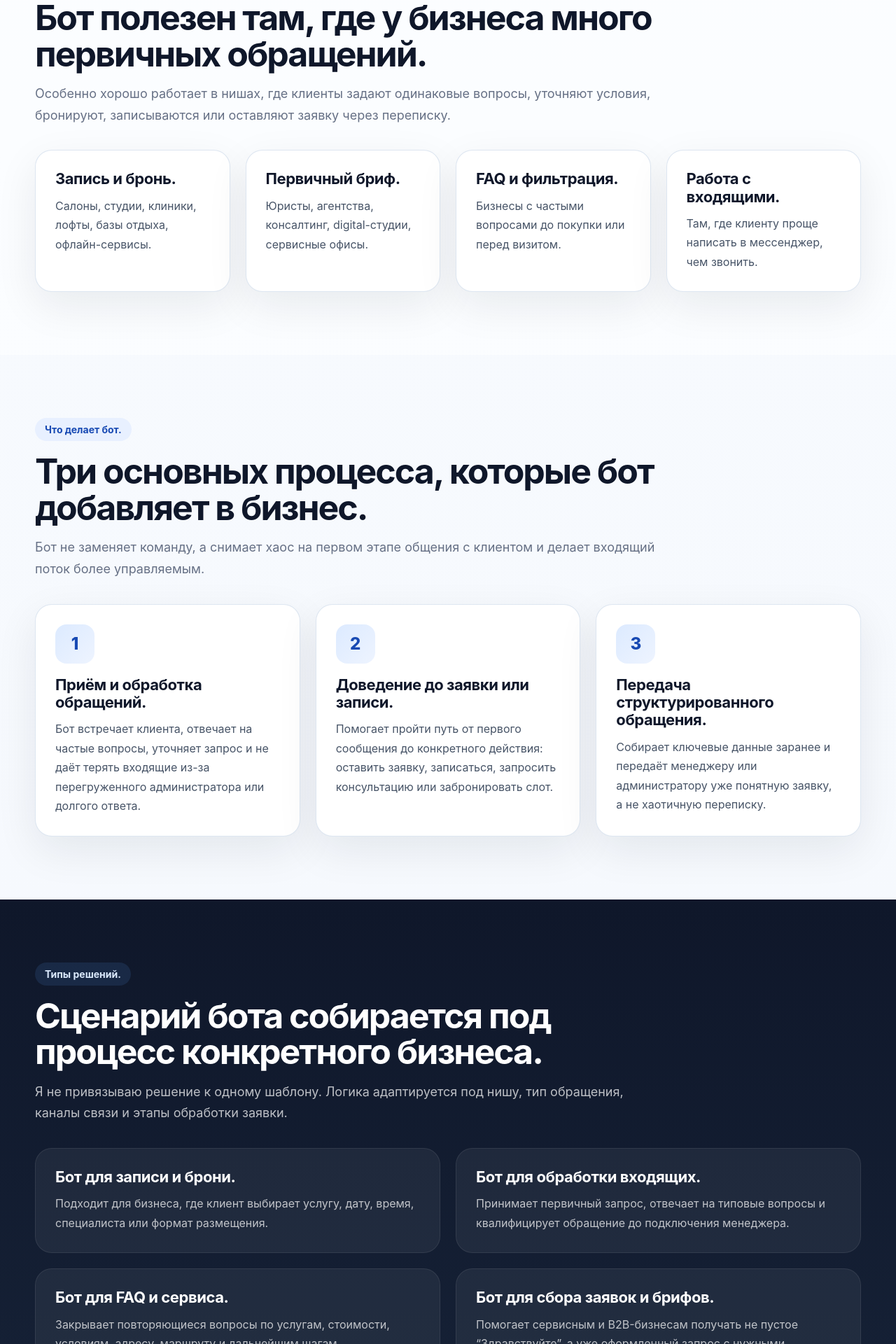
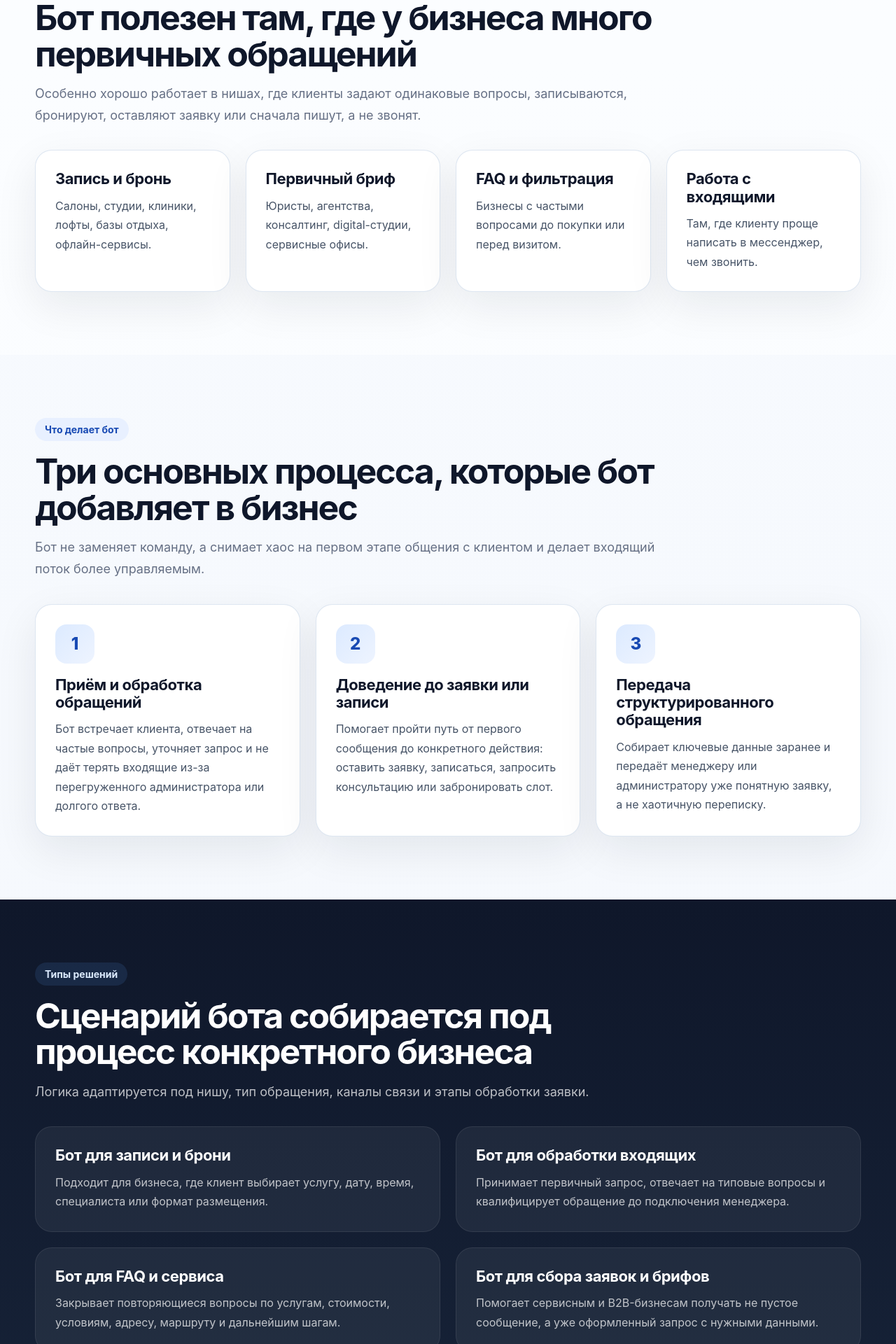
Before and after one commit to yvngfloyd/bot_landing, a React (Vite) app: page / in a window 1280 px wide. Shown: the part 880-2800 px from the top of the page at 70% size. Built offline with nearby package versions, Linux system fonts and the light colour scheme.

Commit message:
Update App.jsx

```diff
--- a/App.jsx
+++ b/App.jsx
@@ -18,9 +18,9 @@ function App() {
         <section className="hero">
           <div className="container hero-grid">
             <div className="hero-copy">
-              <div className="eyebrow">MAX, Telegram и WhatsApp для приёма заявок.</div>
+              <div className="eyebrow">MAX, Telegram и WhatsApp для приёма заявок</div>
 
-              <h1>Боты для бизнеса, которые принимают обращения и доводят клиента до заявки.</h1>
+              <h1>Боты для бизнеса, которые принимают обращения и доводят клиента до заявки</h1>
 
               <p className="hero-text">
                 Помогаю бизнесу автоматизировать первичную коммуникацию с клиентом: отвечать на частые
@@ -37,7 +37,12 @@ function App() {
                   Получить схему под бизнес
                 </a>
 
-                <a className="btn btn-secondary" href="https://t.me/tgbotsetup" target="_blank" rel="noreferrer">
+                <a
+                  className="btn btn-secondary"
+                  href="https://t.me/tgbotsetup"
+                  target="_blank"
+                  rel="noreferrer"
+                >
                   Написать в Telegram
                 </a>
               </div>
@@ -45,18 +50,18 @@ function App() {
 
             <div className="hero-visual">
               <div className="hero-card">
-                <div className="hero-card-badge">Сценарий первичной обработки обращений.</div>
-                <h3>Бот берёт на себя рутину.</h3>
+                <div className="hero-card-badge">Сценарий первичной обработки обращений</div>
+                <h3>Бот берёт на себя рутину</h3>
                 <p>
                   Принимает сообщение, уточняет запрос, отвечает на типовые вопросы и передаёт в работу уже
                   структурированное обращение.
                 </p>
 
                 <div className="hero-list">
-                  <div className="hero-list-item">Новая заявка.</div>
-                  <div className="hero-list-item">Выбор услуги или сценария.</div>
-                  <div className="hero-list-item">Сбор контакта и уточнение задачи.</div>
-                  <div className="hero-list-item">Передача готового обращения в работу.</div>
+                  <div className="hero-list-item">Новая заявка</div>
+                  <div className="hero-list-item">Выбор сценария или услуги</div>
+                  <div className="hero-list-item">Сбор контакта и уточнение задачи</div>
+                  <div className="hero-list-item">Передача готового обращения в работу</div>
                 </div>
               </div>
             </div>
@@ -66,32 +71,32 @@ function App() {
         <section className="section section-soft" id="fit">
           <div className="container">
             <div className="section-head">
-              <div className="section-kicker">Для каких задач подходит.</div>
-              <h2>Бот полезен там, где у бизнеса много первичных обращений.</h2>
+              <div className="section-kicker">Для каких задач подходит</div>
+              <h2>Бот полезен там, где у бизнеса много первичных обращений</h2>
               <p>
-                Особенно хорошо работает в нишах, где клиенты задают одинаковые вопросы, уточняют условия,
-                бронируют, записываются или оставляют заявку через переписку.
+                Особенно хорошо работает в нишах, где клиенты задают одинаковые вопросы, записываются,
+                бронируют, оставляют заявку или сначала пишут, а не звонят.
               </p>
             </div>
 
             <div className="cards-grid cards-grid-4">
               <article className="info-card">
-                <h3>Запись и бронь.</h3>
+                <h3>Запись и бронь</h3>
                 <p>Салоны, студии, клиники, лофты, базы отдыха, офлайн-сервисы.</p>
               </article>
 
               <article className="info-card">
-                <h3>Первичный бриф.</h3>
+                <h3>Первичный бриф</h3>
                 <p>Юристы, агентства, консалтинг, digital-студии, сервисные офисы.</p>
               </article>
 
               <article className="info-card">
-                <h3>FAQ и фильтрация.</h3>
+                <h3>FAQ и фильтрация</h3>
                 <p>Бизнесы с частыми вопросами до покупки или перед визитом.</p>
               </article>
 
               <article className="info-card">
-                <h3>Работа с входящими.</h3>
+                <h3>Работа с входящими</h3>
                 <p>Там, где клиенту проще написать в мессенджер, чем звонить.</p>
               </article>
             </div>
@@ -101,8 +106,8 @@ function App() {
         <section className="section" id="functions">
           <div className="container">
             <div className="section-head">
-              <div className="section-kicker">Что делает бот.</div>
-              <h2>Три основных процесса, которые бот добавляет в бизнес.</h2>
+              <div className="section-kicker">Что делает бот</div>
+              <h2>Три основных процесса, которые бот добавляет в бизнес</h2>
               <p>
                 Бот не заменяет команду, а снимает хаос на первом этапе общения с клиентом и делает входящий
                 поток более управляемым.
@@ -112,7 +117,7 @@ function App() {
             <div className="cards-grid cards-grid-3">
               <article className="feature-card">
                 <div className="feature-icon">1</div>
-                <h3>Приём и обработка обращений.</h3>
+                <h3>Приём и обработка обращений</h3>
                 <p>
                   Бот встречает клиента, отвечает на частые вопросы, уточняет запрос и не даёт терять
                   входящие из-за перегруженного администратора или долгого ответа.
@@ -121,7 +126,7 @@ function App() {
 
               <article className="feature-card">
                 <div className="feature-icon">2</div>
-                <h3>Доведение до заявки или записи.</h3>
+                <h3>Доведение до заявки или записи</h3>
                 <p>
                   Помогает пройти путь от первого сообщения до конкретного действия: оставить заявку,
                   записаться, запросить консультацию или забронировать слот.
@@ -130,7 +135,7 @@ function App() {
 
               <article className="feature-card">
                 <div className="feature-icon">3</div>
-                <h3>Передача структурированного обращения.</h3>
+                <h3>Передача структурированного обращения</h3>
                 <p>
                   Собирает ключевые данные заранее и передаёт менеджеру или администратору уже понятную
                   заявку, а не хаотичную переписку.
@@ -143,17 +148,16 @@ function App() {
         <section className="section section-dark" id="solutions">
           <div className="container">
             <div className="section-head section-head-dark">
-              <div className="section-kicker section-kicker-dark">Типы решений.</div>
-              <h2>Сценарий бота собирается под процесс конкретного бизнеса.</h2>
+              <div className="section-kicker section-kicker-dark">Типы решений</div>
+              <h2>Сценарий бота собирается под процесс конкретного бизнеса</h2>
               <p>
-                Я не привязываю решение к одному шаблону. Логика адаптируется под нишу, тип обращения,
-                каналы связи и этапы обработки заявки.
+                Логика адаптируется под нишу, тип обращения, каналы связи и этапы обработки заявки.
               </p>
             </div>
 
             <div className="cards-grid cards-grid-2">
               <article className="dark-card">
-                <h3>Бот для записи и брони.</h3>
+                <h3>Бот для записи и брони</h3>
                 <p>
                   Подходит для бизнеса, где клиент выбирает услугу, дату, время, специалиста или формат
                   размещения.
@@ -161,7 +165,7 @@ function App() {
               </article>
 
               <article className="dark-card">
-                <h3>Бот для обработки входящих.</h3>
+                <h3>Бот для обработки входящих</h3>
                 <p>
                   Принимает первичный запрос, отвечает на типовые вопросы и квалифицирует обращение до
                   подключения менеджера.
@@ -169,7 +173,7 @@ function App() {
               </article>
 
               <article className="dark-card">
-                <h3>Бот для FAQ и сервиса.</h3>
+                <h3>Бот для FAQ и сервиса</h3>
                 <p>
                   Закрывает повторяющиеся вопросы по услугам, стоимости, условиям, адресу, маршруту и
                   дальнейшим шагам.
@@ -177,10 +181,10 @@ function App() {
               </article>
 
               <article className="dark-card">
-                <h3>Бот для сбора заявок и брифов.</h3>
+                <h3>Бот для сбора заявок и брифов</h3>
                 <p>
-                  Помогает сервисным и B2B-бизнесам получать не пустое “Здравствуйте”, а уже оформленный
-                  запрос с нужными данными.
+                  Помогает сервисным и B2B-бизнесам получать не пустое сообщение, а уже оформленный запрос
+                  с нужными данными.
                 </p>
               </article>
             </div>
@@ -190,8 +194,8 @@ function App() {
         <section className="section" id="process">
           <div className="container">
             <div className="section-head">
-              <div className="section-kicker">Как проходит запуск.</div>
-              <h2>Запуск строится по понятным этапам.</h2>
+              <div className="section-kicker">Как проходит запуск</div>
+              <h2>Запуск строится по понятным этапам</h2>
               <p>
                 Сначала разбираем бизнес-процесс, затем проектируем сценарий, подключаем нужные каналы и
                 доводим решение до рабочего состояния.
@@ -201,69 +205,36 @@ function App() {
             <div className="steps-grid">
               <article className="step-card">
                 <div className="step-number">01</div>
-                <h3>Разбираем задачу.</h3>
+                <h3>Разбираем задачу</h3>
                 <p>Смотрим, как сейчас обрабатываются входящие и где бот даст наибольшую пользу.</p>
               </article>
 
               <article className="step-card">
                 <div className="step-number">02</div>
-                <h3>Проектируем сценарий.</h3>
+                <h3>Проектируем сценарий</h3>
                 <p>Продумываем логику диалога, этапы, вопросы, ветки и точки передачи заявки.</p>
               </article>
 
               <article className="step-card">
                 <div className="step-number">03</div>
-                <h3>Подключаем и тестируем.</h3>
+                <h3>Подключаем и тестируем</h3>
                 <p>Собираем решение, подключаем каналы, тестируем сценарии и корректируем детали.</p>
               </article>
 
               <article className="step-card">
                 <div className="step-number">04</div>
-                <h3>Запускаем в работу.</h3>
+                <h3>Запускаем в работу</h3>
                 <p>Передаём готовое решение и при необходимости сопровождаем после запуска.</p>
               </article>
             </div>
           </div>
         </section>
 
-        <section className="section section-soft" id="platforms">
+        <section className="section section-soft" id="pricing">
           <div className="container">
             <div className="section-head">
-              <div className="section-kicker">Каналы запуска.</div>
-              <h2>Решение не завязано на одну платформу.</h2>
-              <p>
-                Основные сценарии можно запускать в MAX и Telegram. WhatsApp можно использовать как
-                дополнительный канал, если это подходит под задачу клиента.
-              </p>
-            </div>
-
-            <div className="cards-grid cards-grid-3">
-              <article className="platform-card">
-                <div className="platform-icon">M</div>
-                <h3>MAX.</h3>
-                <p>Подходит бизнесу, которому важен локальный и стабильный контур коммуникации.</p>
-              </article>
-
-              <article className="platform-card">
-                <div className="platform-icon">T</div>
-                <h3>Telegram.</h3>
-                <p>Удобен там, где аудитория уже привыкла писать, задавать вопросы и оставлять заявки.</p>
-              </article>
-
-              <article className="platform-card">
-                <div className="platform-icon">W</div>
-                <h3>WhatsApp.</h3>
-                <p>Используется как дополнительный канал, если он нужен под сценарий конкретного бизнеса.</p>
-              </article>
-            </div>
-          </div>
-        </section>
-
-        <section className="section" id="pricing">
-          <div className="container">
-            <div className="section-head">
-              <div className="section-kicker">Тарифы.</div>
-              <h2>Два формата запуска под разные задачи.</h2>
+              <div className="section-kicker">Тарифы</div>
+              <h2>Два формата запуска под разные задачи</h2>
               <p>
                 По умолчанию бот размещается на стороне клиента, чтобы у бизнеса сразу были свои доступы,
                 свой хостинг и полный контроль над проектом.
@@ -272,77 +243,77 @@ function App() {
 
             <div className="pricing-grid">
               <article className="price-card">
-                <div className="price-label">Базовый.</div>
-                <div className="price-value">от 20 000 до 25 000 ₽.</div>
+                <div className="price-label">Базовый</div>
+                <div className="price-value">от 20 000 до 25 000 ₽</div>
                 <p className="price-text">
                   Подходит, если нужен основной рабочий сценарий: приём обращений, запись, выбор услуги,
-                  FAQ, передача заявки в работу.
+                  FAQ и передача заявки в работу.
                 </p>
 
                 <ul className="price-list">
-                  <li>Интеграция логики под бизнес.</li>
-                  <li>Запись, бронь или приём заявки.</li>
-                  <li>Базовые ответы на частые вопросы.</li>
-                  <li>Сбор контакта и структурированное обращение.</li>
-                  <li>Размещение по умолчанию на стороне клиента.</li>
+                  <li>Интеграция логики под бизнес</li>
+                  <li>Запись, бронь или приём заявки</li>
+                  <li>Базовые ответы на частые вопросы</li>
+                  <li>Сбор контакта и структурированное обращение</li>
+                  <li>Размещение по умолчанию на стороне клиента</li>
                 </ul>
               </article>
 
               <article className="price-card price-card-accent">
-                <div className="price-label">ПРО.</div>
-                <div className="price-value">от 30 000 до 35 000 ₽.</div>
+                <div className="price-label">ПРО</div>
+                <div className="price-value">от 30 000 до 35 000 ₽</div>
                 <p className="price-text">
-                  Подходит, если нужна более гибкая логика: дополнительные ветки, подтверждения,
-                  маршруты, несколько сценариев и сопровождение после запуска.
+                  Подходит, если нужна более гибкая логика: дополнительные ветки, подтверждения, маршруты,
+                  несколько сценариев и сопровождение после запуска.
                 </p>
 
                 <ul className="price-list">
-                  <li>Всё из базового.</li>
-                  <li>Расширенная логика и дополнительные ветки.</li>
-                  <li>Сценарии подтверждения, переноса, новых гостей.</li>
-                  <li>Более глубокая настройка под процесс бизнеса.</li>
-                  <li>Первый месяц сопровождения после запуска.</li>
+                  <li>Всё из базового</li>
+                  <li>Расширенная логика и дополнительные ветки</li>
+                  <li>Сценарии подтверждения, переноса, новых гостей</li>
+                  <li>Более глубокая настройка под процесс бизнеса</li>
+                  <li>Первый месяц сопровождения после запуска</li>
                 </ul>
               </article>
             </div>
           </div>
         </section>
 
-        <section className="section section-soft" id="faq">
+        <section className="section" id="faq">
           <div className="container">
             <div className="section-head">
-              <div className="section-kicker">FAQ.</div>
-              <h2>Частые вопросы до старта.</h2>
+              <div className="section-kicker">FAQ</div>
+              <h2>Частые вопросы до старта</h2>
             </div>
 
             <div className="faq-grid">
               <article className="faq-card">
-                <h3>Сколько занимает запуск.</h3>
+                <h3>Сколько занимает запуск</h3>
                 <p>Зависит от сложности сценария. Базовую версию можно собрать быстрее, сложные решения требуют больше этапов и тестов.</p>
               </article>
 
               <article className="faq-card">
-                <h3>Можно ли подключить CRM.</h3>
+                <h3>Можно ли подключить CRM</h3>
                 <p>Да. Логика может быть связана с CRM, таблицами, внутренними процессами и внешними сервисами.</p>
               </article>
 
               <article className="faq-card">
-                <h3>Можно ли поставить на наш сервер.</h3>
+                <h3>Можно ли поставить на наш сервер</h3>
                 <p>Да. По умолчанию я как раз предлагаю размещение на стороне клиента, если это удобно бизнесу.</p>
               </article>
 
               <article className="faq-card">
-                <h3>Подходит ли это маленькому бизнесу.</h3>
+                <h3>Подходит ли это маленькому бизнесу</h3>
                 <p>Да, если у бизнеса уже есть входящие обращения, типовые вопросы, бронь, запись или заявки через переписку.</p>
               </article>
 
               <article className="faq-card">
-                <h3>Что входит в сопровождение.</h3>
+                <h3>Что входит в сопровождение</h3>
                 <p>Зависит от тарифа. В расширенном формате можно включить первый месяц сопровождения после запуска.</p>
               </article>
 
               <article className="faq-card">
-                <h3>Нужен ли сайт.</h3>
+                <h3>Нужен ли сайт</h3>
                 <p>Не обязательно. Бот может быть самостоятельной точкой входа, а сайт или лендинг только усиливают конверсию.</p>
               </article>
             </div>
@@ -353,8 +324,8 @@ function App() {
           <div className="container">
             <div className="cta-box">
               <div className="cta-copy">
-                <div className="section-kicker">Финальный шаг.</div>
-                <h2>Покажу, как такой бот будет работать именно под ваш бизнес.</h2>
+                <div className="section-kicker">Финальный шаг</div>
+                <h2>Покажу, как такой бот будет работать именно под ваш бизнес</h2>
                 <p>
                   Если хотите, разберу ваш процесс и покажу, какой сценарий бота можно собрать именно под
                   вашу нишу, формат заявок и канал общения с клиентом.
@@ -366,7 +337,12 @@ function App() {
                   Обсудить задачу
                 </a>
 
-                <a className="btn btn-secondary" href="https://t.me/tgbotsetup" target="_blank" rel="noreferrer">
+                <a
+                  className="btn btn-secondary"
+                  href="https://t.me/tgbotsetup"
+                  target="_blank"
+                  rel="noreferrer"
+                >
                   Написать в Telegram
                 </a>
               </div>
```
